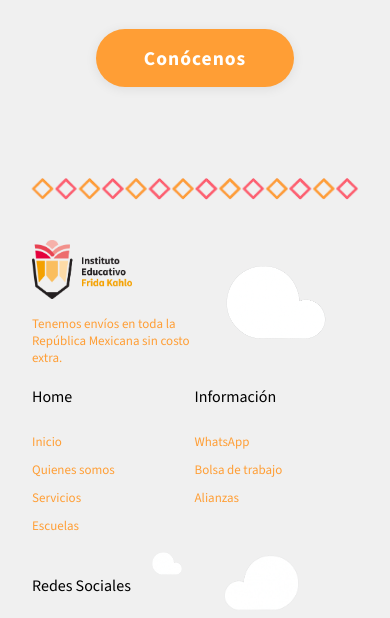
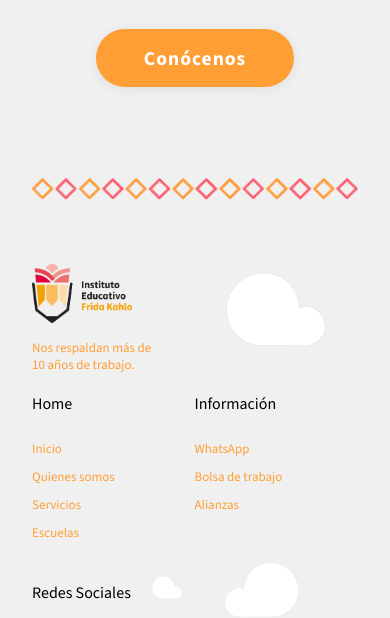
Before and after one commit to iFabixn/iefk, a PHP site: page / in a window 390 px wide. Shown: the part 696-1314 px from the top of the page. Run offline with PHP 8.4, Linux system fonts and the light colour scheme.

Commit message:
Final Mobile

```diff
--- a/assets/css/index.css
+++ b/assets/css/index.css
@@ -687,7 +687,7 @@ a.footer__link:hover{
   z-index: 2;
   padding: 0 30px;
   margin-top: 3rem;
-  margin-bottom: 2rem;
+  margin-bottom: 4rem;
 }
 .cenefa-img-divider {
   width: 100%;
--- a/components/footer.php
+++ b/components/footer.php
@@ -7,9 +7,8 @@
                 <img src="assets/img/logo frida kahlo horizontal.png" alt="logo image">
             </a>
             <p class="footer__description">
-                Tenemos envíos en toda la <br>
-                República Mexicana sin costo <br>
-                extra.<br>
+                Nos respaldan más de <br>
+                10 años de trabajo. <br>
             </p>
         </div>
         <!-- Links principales -->
```
